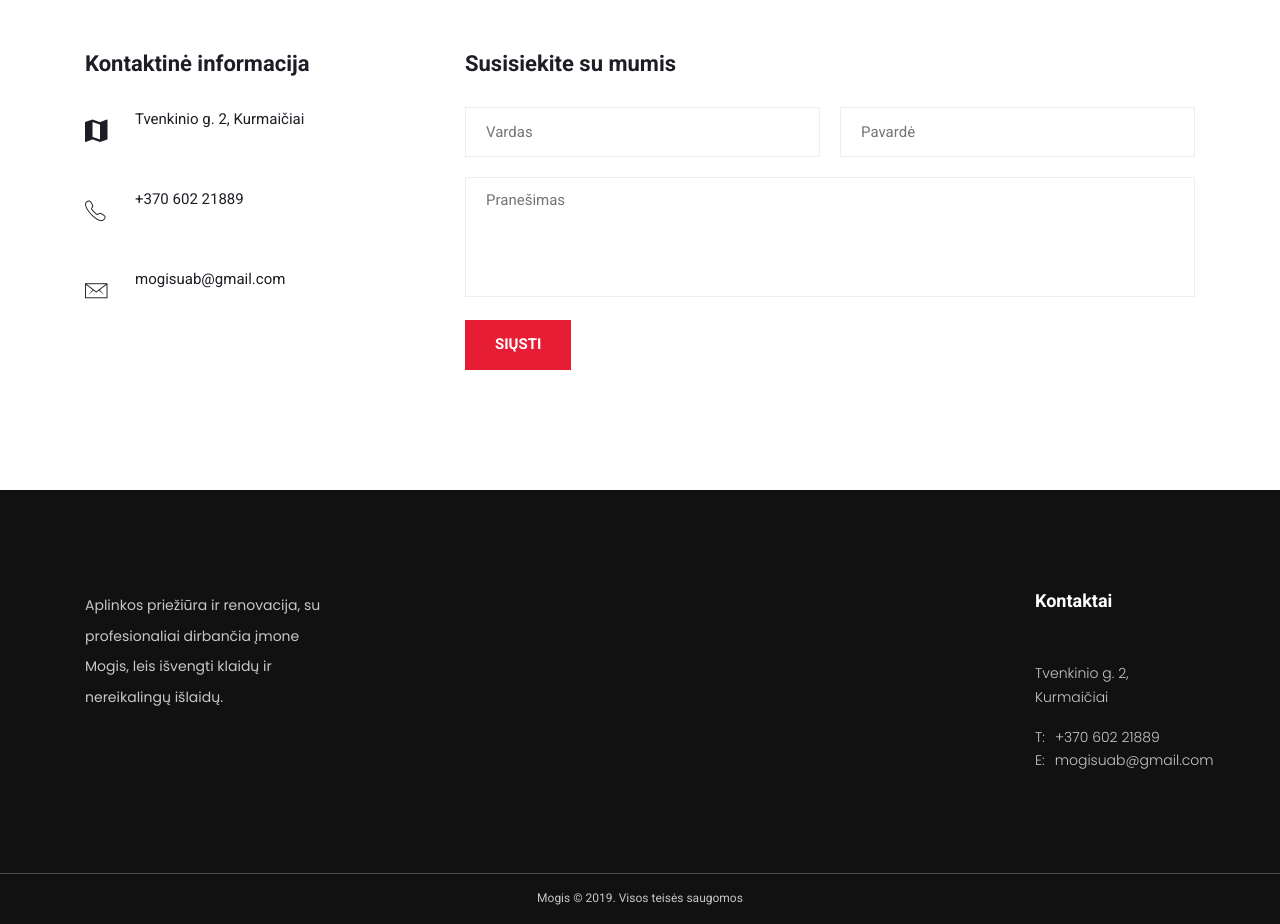
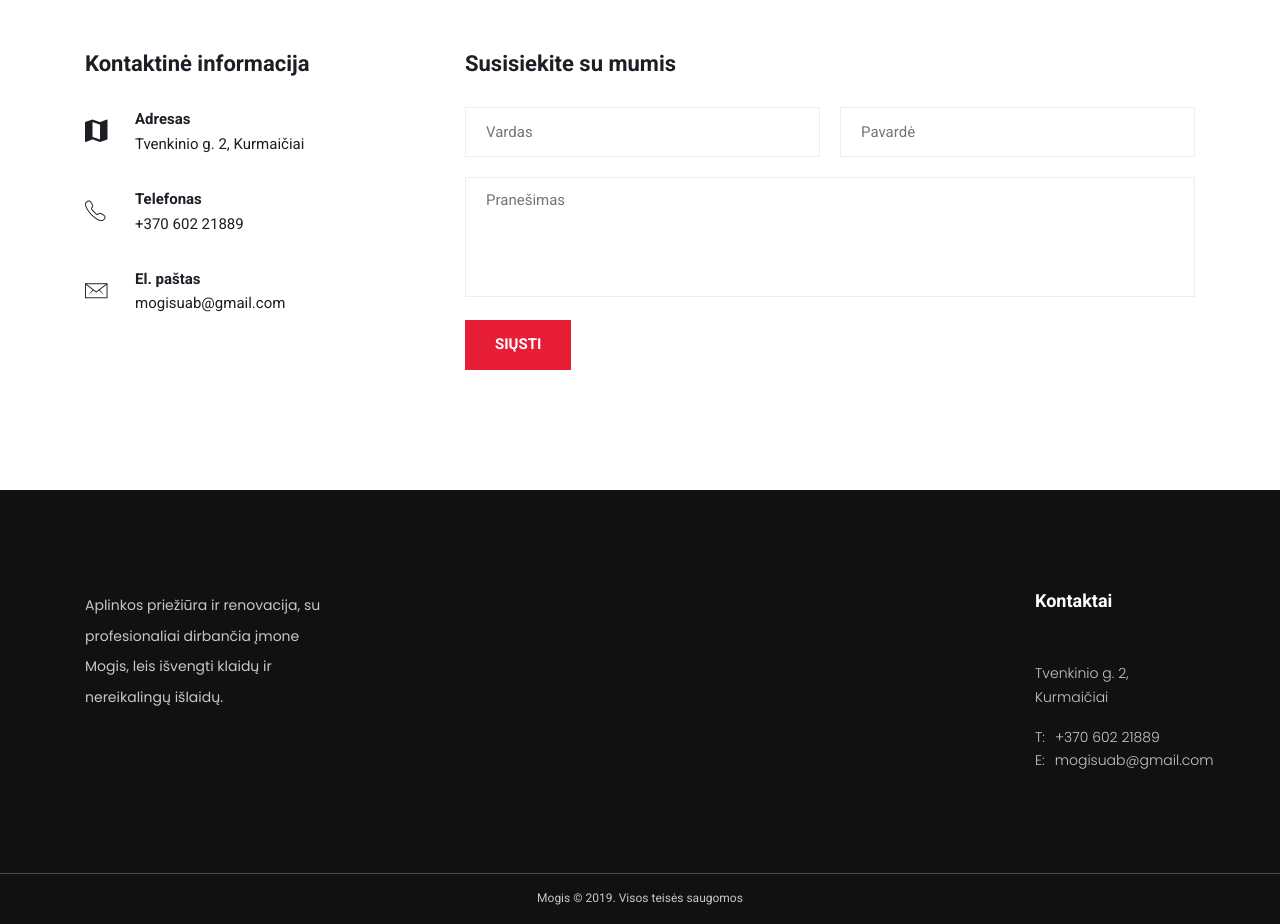
Before and after one commit to Elvinasl/uabmogis-website, a PHP site: page /contact.php in a window 1280 px wide. Shown: the part 947-1871 px from the top of the page. Run offline with PHP 8.4, Linux system fonts and the light colour scheme; some libraries are stand-ins or nearby versions; some web fonts are replaced.

Commit message:
jumping scroll fixed

```diff
--- a/assets/js/main.js
+++ b/assets/js/main.js
@@ -18,12 +18,12 @@
 
 	windows.on('scroll', function () {
 		var scroll = windows.scrollTop();
-		var headerHeight = sticky.height();
-		var headerHeightAbsolute = stickyAbsolute.height();
+		var headerHeight = sticky.height() - 50;
+		var headerHeightAbsolute = stickyAbsolute.height() - 50;
 
 		if (screenSize >= 992) {
 			if (scroll < headerHeight) {
-				sticky.removeClass('is-sticky');
+                sticky.removeClass('is-sticky');
 			} else {
 				sticky.addClass('is-sticky');
             }
--- a/assets/scss/2-layout/_header.scss
+++ b/assets/scss/2-layout/_header.scss
@@ -9,7 +9,7 @@
 
     &.header-sticky{
         &.is-sticky{
-            position: fixed;
+            position: sticky;
             top: 0;
             left: 0;
             width: 100%;
--- a/contact.php
+++ b/contact.php
@@ -80,15 +80,15 @@
                             <ul>
                                 <li>
                                     <span class="icon"><i class="ion-android-map"></i></span>
-                                    <span class="text"><span>Tvenkinio g. 2, Kurmaičiai</span></span>
+                                    <span class="text"><b>Adresas</b><a href="#">Tvenkinio g. 2, Kurmaičiai</a></span>
                                 </li>
                                 <li>
                                     <span class="icon"><i class="ion-ios-telephone-outline"></i></span>
-                                    <span class="text"><a href="#">+370 602 21889</a></span>
+                                    <span class="text"><b>Telefonas</b><a href="#">+370 602 21889</a></span>
                                 </li>
                                 <li>
                                     <span class="icon"><i class="ion-ios-email-outline"></i></span>
-                                    <span class="text"><a href="#">mogisuab@gmail.com</a></span>
+                                    <span class="text"><b>El. paštas</b><a href="mailto:mogisuab@gmail.com">mogisuab@gmail.com</a></span>
                                 </li>
                             </ul>
                         </div>
```
Also changed, not shown: assets/css/style.css.
